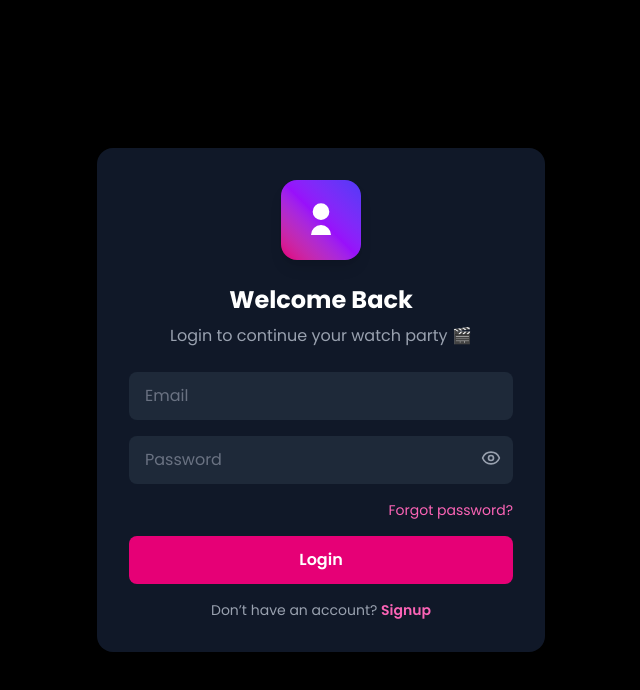
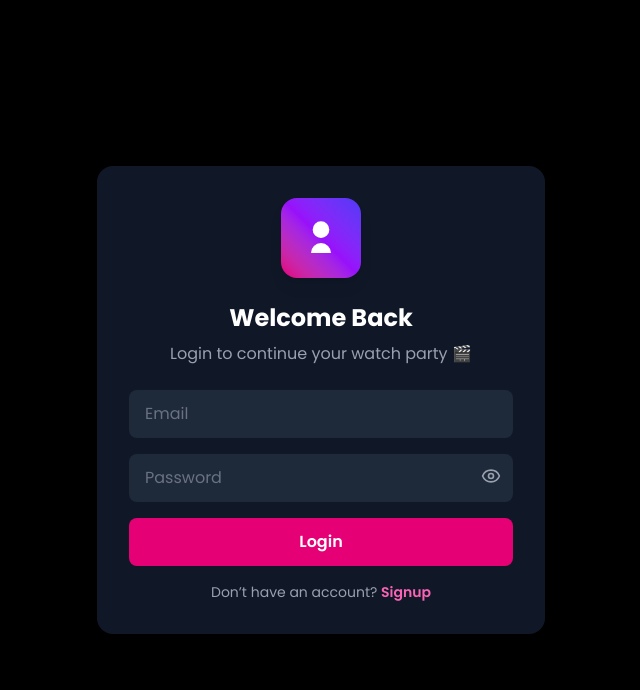
Before and after one commit to krishsoni01/Youtube-watchTogether, a React (Vite) app in the folder frontend/: page /login in a window 1280 px wide. Shown: the top 690 px of the page, without its empty margins (319-959 px from the left). Built offline with nearby package versions, Linux system fonts and the light colour scheme.

Commit message:
Added toast notifications

```diff
--- a/frontend/src/components/CreationPage.jsx
+++ b/frontend/src/components/CreationPage.jsx
@@ -10,6 +10,7 @@ import {
 import { initializeApp } from "firebase/app";
 import { getFirestore } from "firebase/firestore";
 import { Settings, X, CornerUpLeft, LogOut } from "lucide-react";
+import { toast } from "react-toastify";
 
 // ===============================================
 // Utilities
@@ -55,6 +56,7 @@ const JoinRoomView = ({ onScreenChange, username }) => {
       );
       if (res.data) {
         // Room exists → join
+        toast.success("Room Joined!");
         navigate(`/room/${roomCode}`);
       }
     } catch (err) {
@@ -177,6 +179,7 @@ const HomeView = ({ onScreenChange, userId, username }) => {
 
   const copyCode = () => {
     navigator.clipboard.writeText(roomId);
+    toast.success("Room code copied, redirecting...");
     setCopied(true);
     setTimeout(() => {
       setCopied(false);
--- a/frontend/src/components/LoginForm.jsx
+++ b/frontend/src/components/LoginForm.jsx
@@ -86,10 +86,6 @@ const LoginForm = () => {
             </span>
           </div>
 
-          <p className="text-sm text-right text-pink-400 hover:underline cursor-pointer">
-            Forgot password?
-          </p>
-
           <button
             type="submit"
             className="w-full py-3 rounded-lg font-semibold bg-pink-600 hover:bg-pink-500 text-white transition"
```
Also changed, not shown: 1 other file (tests, documents, lock files or other folders).
